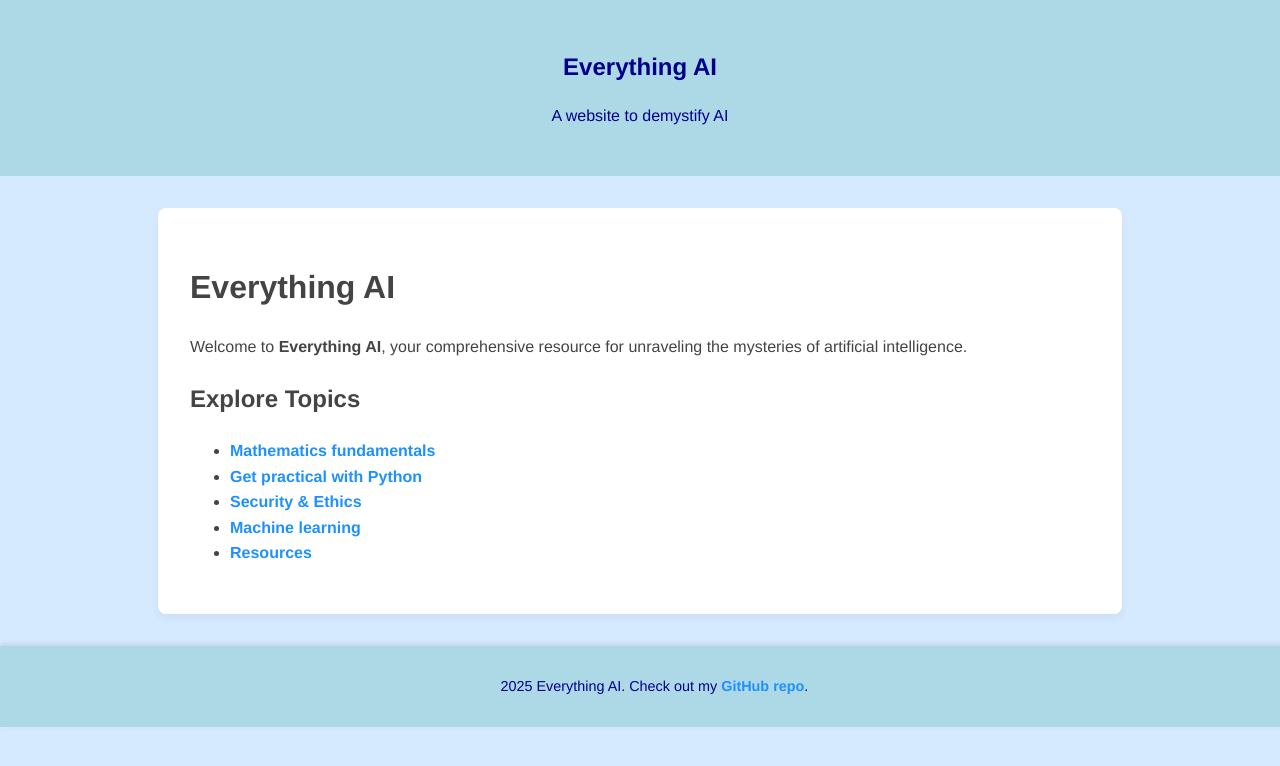
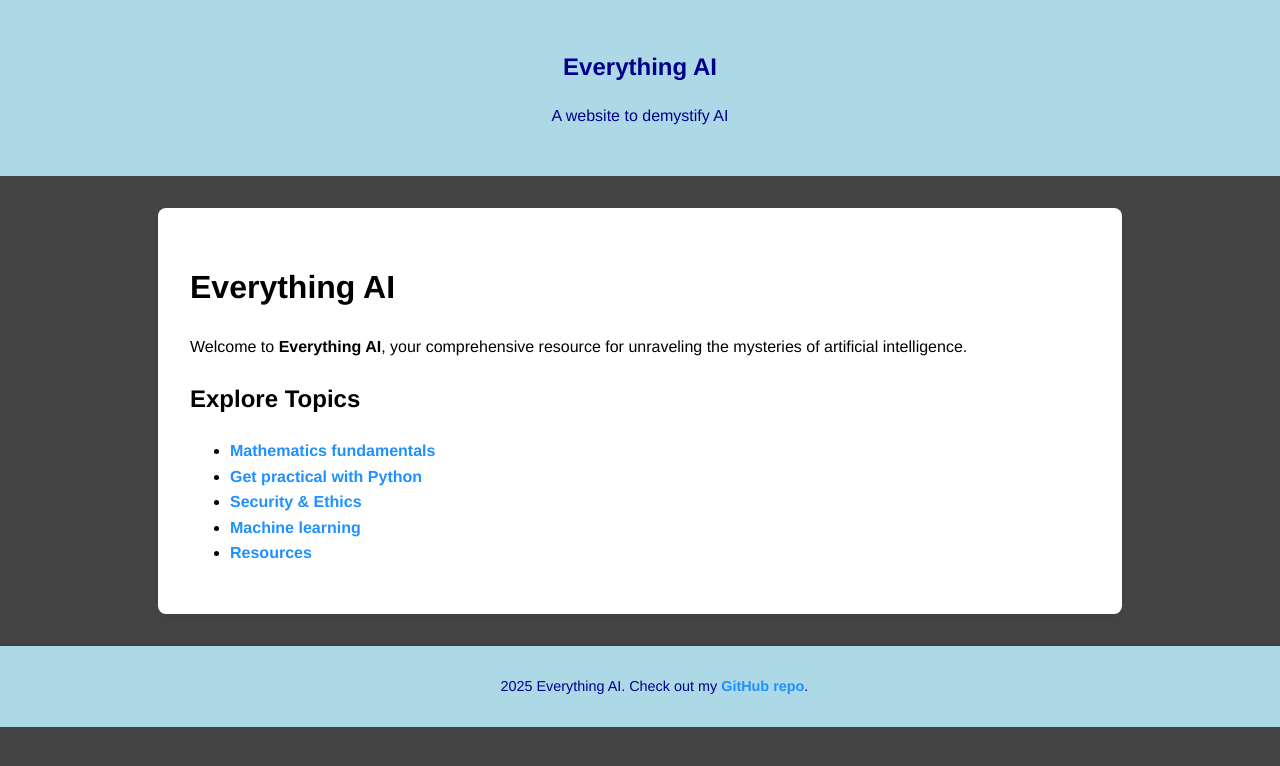
Before and after one commit to ai-paradox/ai-paradox.github.io, a Jekyll site: the page built from index.md, in a window 1280 px wide. Shown: the top 766 px of the page. Built offline with Jekyll 4.4.1, drawn with Linux system fonts in a browser that asks for light colours.

Commit message:
Update styles.css

```diff
--- a/assets/css/styles.css
+++ b/assets/css/styles.css
@@ -3,8 +3,8 @@ body {
     line-height: 1.6;
     margin: 0;
     padding: 0;
-    background-color: #d6eaff;
-    color: #444;
+    background-color: #444;
+    color: #000000;
 }
 
 header {
```
